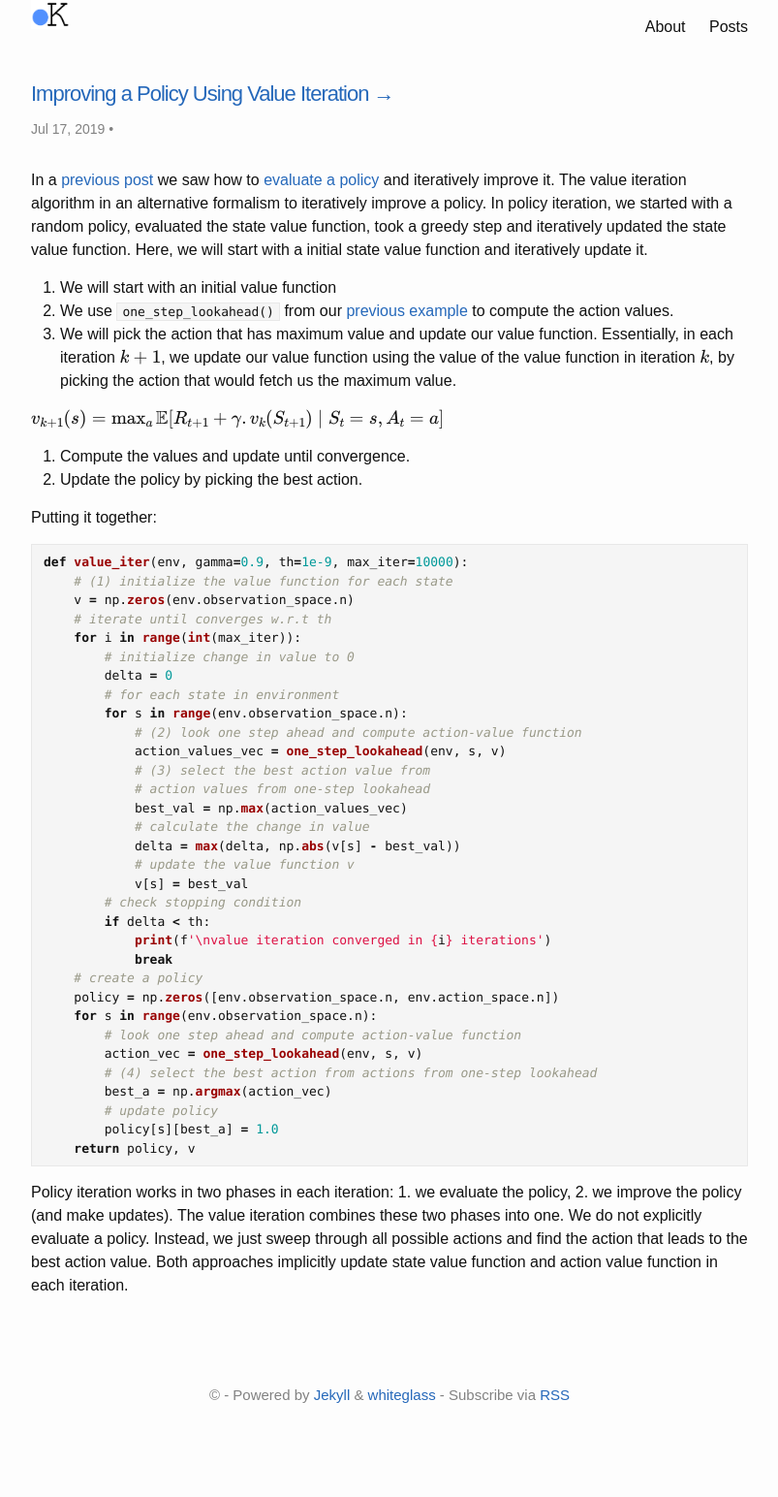
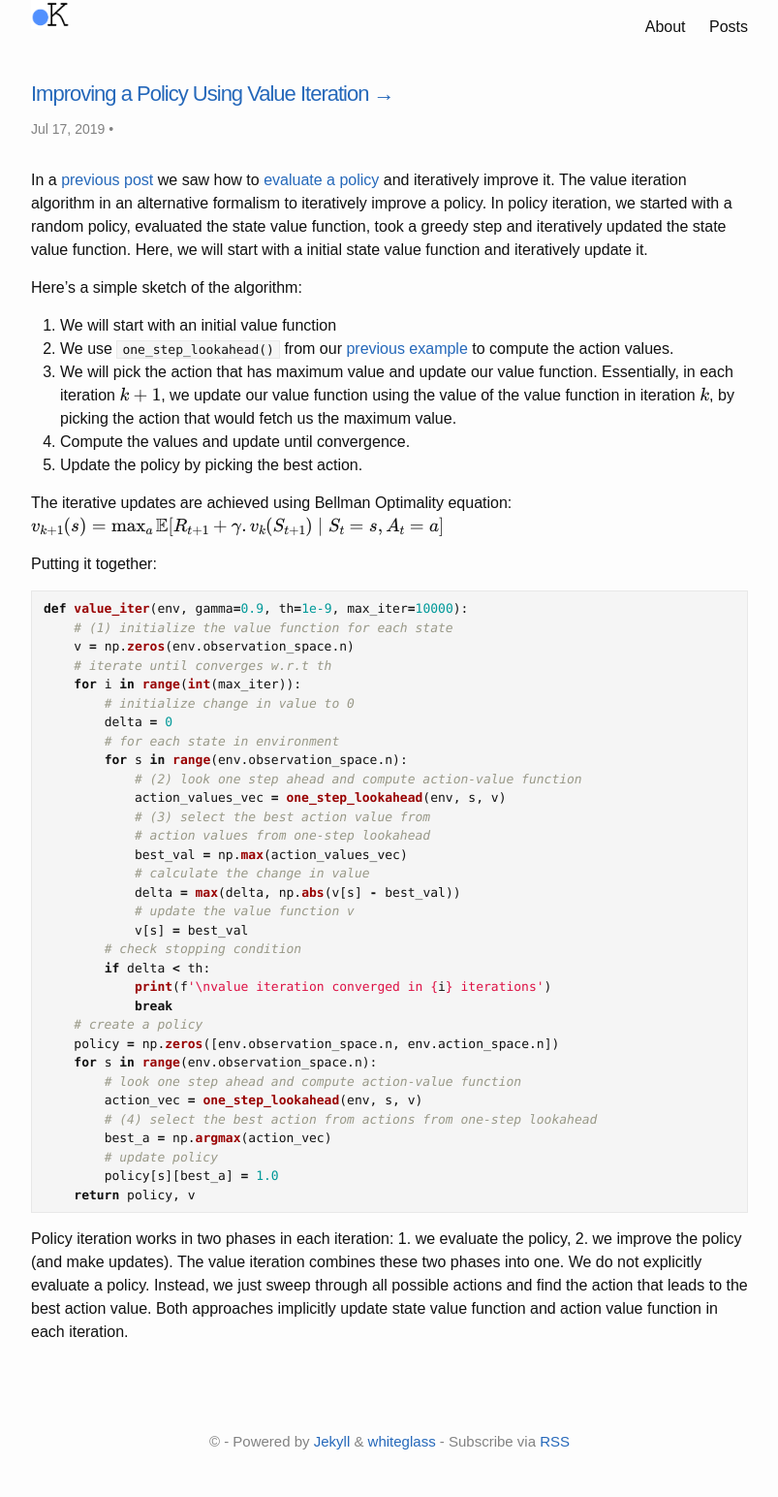
Before and after one commit to dotkay/dotkay.github.io, a Jekyll site: the page built from _posts/2019-07-17-openai-gym-value-iter.md, in a window 1280 px wide. Shown: the whole page at 97% size, without its empty margins (238-1041 px from the left). Built offline with Jekyll 4.4.1, drawn with Linux system fonts in a browser that asks for light colours; formulas are drawn with MathJax 3; before the commit the page ends 1496 px from its top, so only the background shows below that.

Commit message:
fixing number list

```diff
--- a/_posts/2019-07-17-openai-gym-value-iter.md
+++ b/_posts/2019-07-17-openai-gym-value-iter.md
@@ -8,15 +8,19 @@ external-url: https://dotkay.github.io/2019/07/17/openai-gym-value-iter
 
 In a [previous post](https://dotkay.github.io/2019/06/17/openai-gym-policy-iter) we saw how to [evaluate a policy](https://dotkay.github.io/2019/06/04/openai-gym-policy-eval) and iteratively improve it. The value iteration algorithm in an alternative formalism to iteratively improve a policy. In policy iteration, we started with a random policy, evaluated the state value function, took a greedy step and iteratively updated the state value function. Here, we will start with a initial state value function and iteratively update it.
 
+Here's a simple sketch of the algorithm:
+
 1. We will start with an initial value function
 2. We use `one_step_lookahead()` from our [previous example](https://dotkay.github.io/2019/06/17/openai-gym-policy-iter) to compute the action values.
 3. We will pick the action that has maximum value and update our value function. Essentially, in each iteration $k+1$, we update our value function using the value of the value function in iteration $k$, by picking the action that would fetch us the maximum value.
-
-  $$
-  v_{k+1}(s) = \max_{a} \mathbb{E}[R_{t+1} + \gamma . v_k(S_{t+1}) \mid S_t = s, A_t = a]
-  $$
 4. Compute the values and update until convergence.
 5. Update the policy by picking the best action.
+
+The iterative updates are achieved using Bellman Optimality equation:
+$$
+v_{k+1}(s) = \max_{a} \mathbb{E}[R_{t+1} + \gamma . v_k(S_{t+1}) \mid S_t = s, A_t = a]
+$$
+
 
 Putting it together:
 
```
